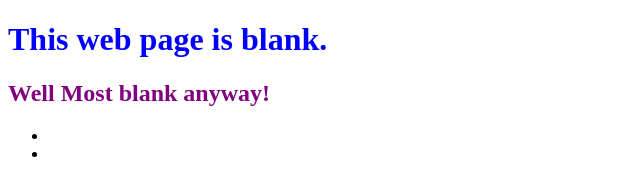
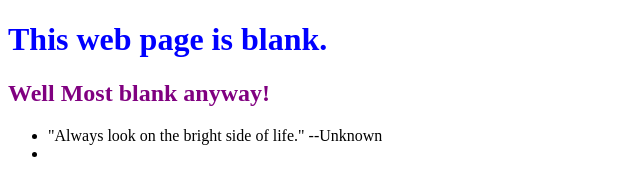
Before and after one commit to fnancarrow/0main_openSAP_repo, a plain HTML site: page index.html in a window 1280 px wide. Shown: the whole page, without its empty margins (0-640 px from the left). Drawn offline with Linux system fonts and the light colour scheme.

Commit message:
Added first quote bright side

```diff
--- a/index.html
+++ b/index.html
@@ -8,7 +8,7 @@
 		<h1 style = "color: blue">This web page is blank.</h1>
 		<h2 style = "color: purple">Well Most blank anyway!</h2>
 		<ul>
-			<li></li>
+			<li>"Always look on the bright side of life." --Unknown</li>
 			<li></li>
 		</ul>
 	</body>
```
